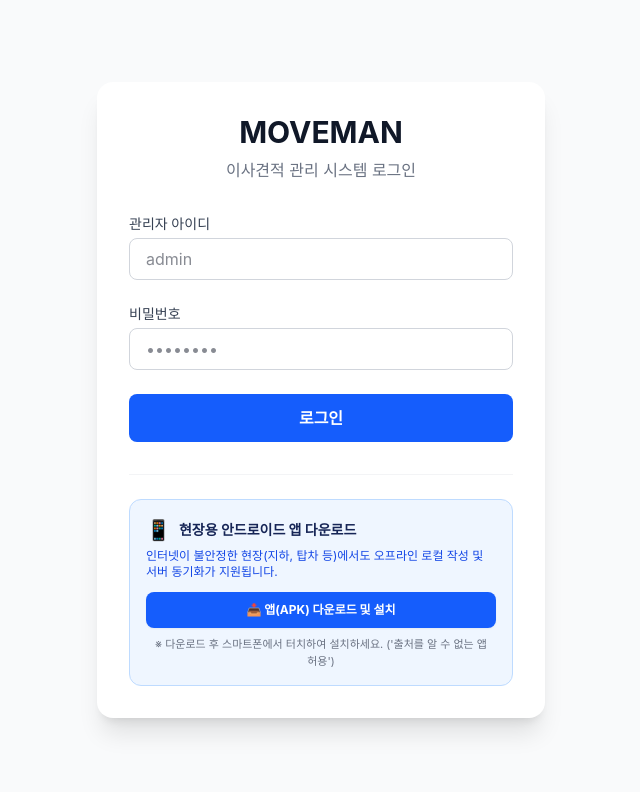
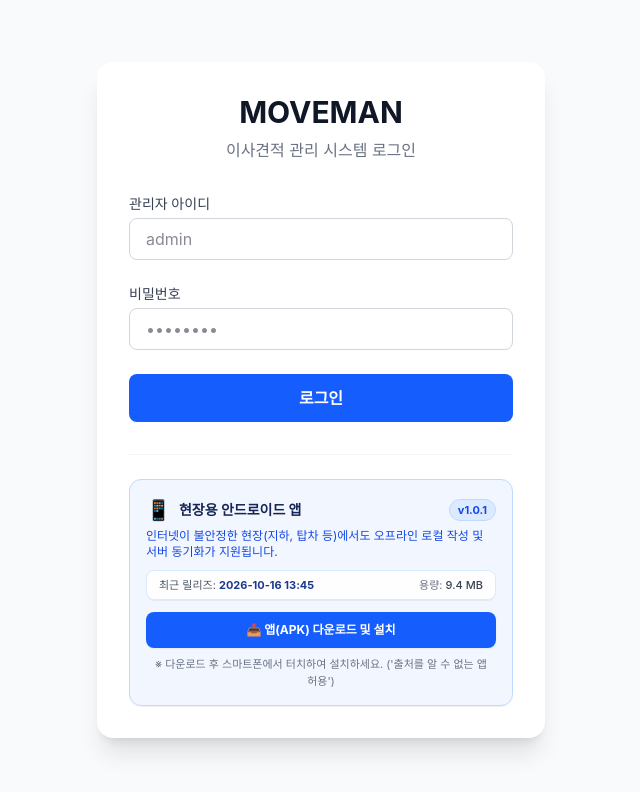
Before and after one commit to HagGeun-Jee/MoveMan, a Next.js app: page /login in a window 1280 px wide. Shown: the top 792 px of the page, without its empty margins (319-959 px from the left). Built offline with nearby package versions, Linux system fonts and the light colour scheme; no server answers.

Commit message:
feat: 어플 다운로드 카드 및 메뉴에 최근 릴리즈 일시(2026-10-16 13:45) 및 버전(v1.0.1) 정보 표시

```diff
--- a/src/app/login/page.tsx
+++ b/src/app/login/page.tsx
@@ -2,6 +2,7 @@
 
 import { useActionState } from 'react'
 import { login } from '@/app/actions/auth'
+import { APP_RELEASE_INFO } from '@/lib/appRelease'
 
 export default function LoginPage() {
   const [state, formAction, isPending] = useActionState(login, null)
@@ -51,14 +52,30 @@
 
         {/* 모바일 앱 다운로드 배너 */}
         <div className="mt-8 pt-6 border-t border-gray-100 text-center">
-          <div className="bg-blue-50 border border-blue-200 rounded-xl p-4 text-left">
-            <div className="flex items-center gap-2 mb-1">
-              <span className="text-xl">📱</span>
-              <h3 className="font-bold text-blue-950 text-sm">현장용 안드로이드 앱 다운로드</h3>
+          <div className="bg-blue-50/80 border border-blue-200 rounded-xl p-4 text-left shadow-2xs">
+            <div className="flex items-center justify-between gap-2 mb-1">
+              <div className="flex items-center gap-2">
+                <span className="text-xl">📱</span>
+                <h3 className="font-bold text-blue-950 text-sm">현장용 안드로이드 앱</h3>
+              </div>
+              <span className="text-[11px] font-bold text-blue-700 bg-blue-100 px-2 py-0.5 rounded-full border border-blue-200">
+                {APP_RELEASE_INFO.version}
+              </span>
             </div>
-            <p className="text-xs text-blue-700 mb-3">
+            <p className="text-xs text-blue-700 mb-2.5">
               인터넷이 불안정한 현장(지하, 탑차 등)에서도 오프라인 로컬 작성 및 서버 동기화가 지원됩니다.
             </p>
+
+            {/* 최근 릴리즈 일시 및 용량 안내 */}
+            <div className="flex items-center justify-between text-[11px] bg-white/90 px-3 py-1.5 rounded-lg border border-blue-100 mb-3 shadow-2xs">
+              <span className="text-gray-600">
+                최근 릴리즈: <strong className="text-blue-900 font-bold">{APP_RELEASE_INFO.releaseDate}</strong>
+              </span>
+              <span className="text-gray-500">
+                용량: <strong className="text-gray-700 font-medium">{APP_RELEASE_INFO.fileSize}</strong>
+              </span>
+            </div>
+
             <a
               href="/moveman.apk"
               download="moveman.apk"
--- a/src/components/Sidebar.tsx
+++ b/src/components/Sidebar.tsx
@@ -20,6 +20,7 @@
   Smartphone
 } from 'lucide-react'
 import { ChangePasswordModal } from './ChangePasswordModal'
+import { APP_RELEASE_INFO } from '@/lib/appRelease'
 
 
 
@@ -215,10 +216,15 @@
                 <a
                   href="/moveman.apk"
                   download="moveman.apk"
-                  className="w-full py-2.5 px-3 bg-blue-600 hover:bg-blue-700 text-white rounded-xl font-bold text-xs flex items-center justify-center gap-2 shadow-xs transition-colors"
+                  className="w-full py-2 px-3 bg-blue-600 hover:bg-blue-700 text-white rounded-xl font-bold text-xs flex flex-col items-center justify-center gap-0.5 shadow-xs transition-colors"
                 >
-                  <Smartphone size={16} />
-                  <span>안드로이드 앱(APK) 다운로드</span>
+                  <div className="flex items-center gap-1.5">
+                    <Smartphone size={15} />
+                    <span>안드로이드 앱(APK) 다운로드</span>
+                  </div>
+                  <span className="text-[10px] text-blue-100 font-normal">
+                    최근 릴리즈: {APP_RELEASE_INFO.releaseDate} ({APP_RELEASE_INFO.version})
+                  </span>
                 </a>
               </div>
 
@@ -379,7 +385,7 @@
                 href="/moveman.apk"
                 download="moveman.apk"
                 className="w-full p-2.5 rounded-xl text-blue-600 hover:bg-blue-50 transition-colors flex items-center justify-center mb-1"
-                title="모바일 앱(APK) 다운로드"
+                title={`모바일 앱(APK) 다운로드 (릴리즈: ${APP_RELEASE_INFO.releaseDate})`}
               >
                 <Smartphone size={18} />
               </a>
@@ -406,11 +412,16 @@
               <a
                 href="/moveman.apk"
                 download="moveman.apk"
-                className="w-full flex items-center gap-2.5 px-3 py-2 text-xs font-bold text-blue-700 bg-blue-50 hover:bg-blue-100 rounded-xl transition-colors mb-1.5"
-                title="안드로이드 앱(APK) 다운로드"
+                className="w-full flex flex-col px-3 py-2 text-xs font-bold text-blue-700 bg-blue-50 hover:bg-blue-100 rounded-xl transition-colors mb-1.5"
+                title={`안드로이드 앱(APK) 다운로드 (릴리즈: ${APP_RELEASE_INFO.releaseDate})`}
               >
-                <Smartphone size={16} className="text-blue-600 shrink-0" />
-                <span>모바일 앱(APK) 다운로드</span>
+                <div className="flex items-center gap-2">
+                  <Smartphone size={16} className="text-blue-600 shrink-0" />
+                  <span>모바일 앱(APK) 다운로드</span>
+                </div>
+                <span className="text-[10px] font-normal text-blue-600/80 ml-6">
+                  릴리즈: {APP_RELEASE_INFO.releaseDate}
+                </span>
               </a>
               <button
                 type="button"
--- /dev/null
+++ b/src/lib/appRelease.ts
@@ -0,0 +1,10 @@
+/**
+ * 안드로이드 모바일 앱 릴리즈 정보 메타데이터
+ */
+export const APP_RELEASE_INFO = {
+  version: 'v1.0.1',
+  releaseDate: '2026-10-16 13:45',
+  fileSize: '9.4 MB',
+  fileName: 'moveman.apk',
+  note: 'PDF 인쇄 연동 및 태블릿 품목 레이아웃 최적화'
+}
```
